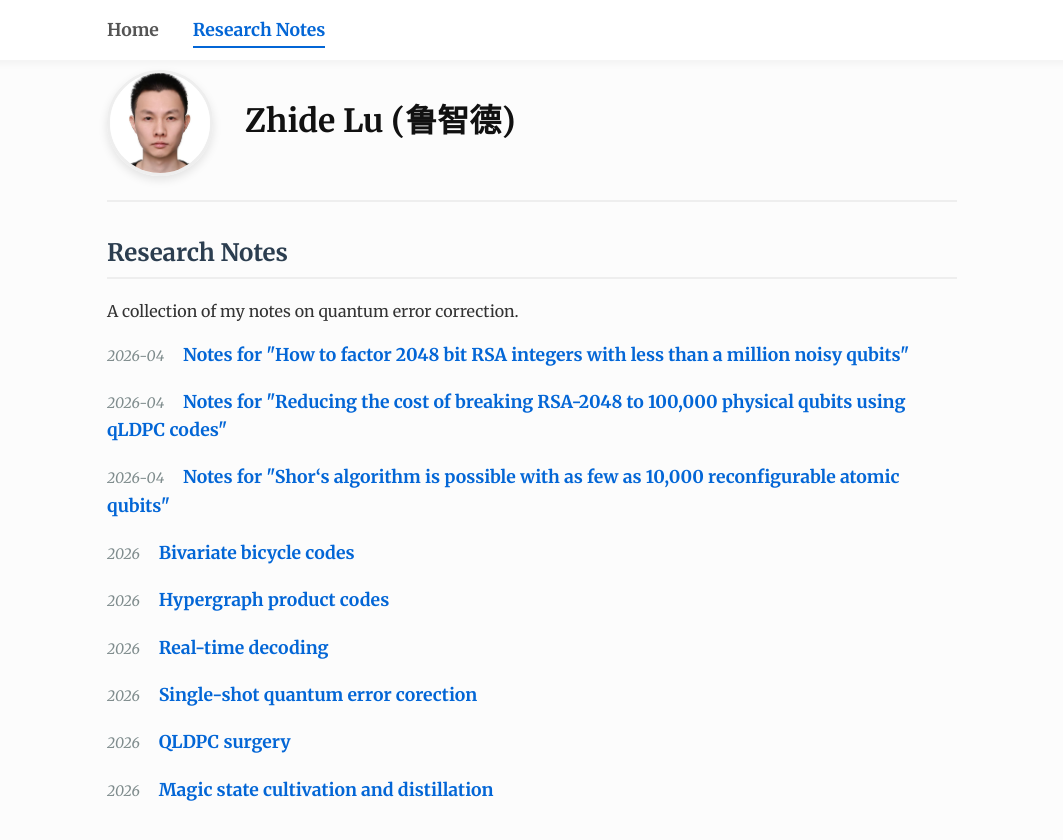
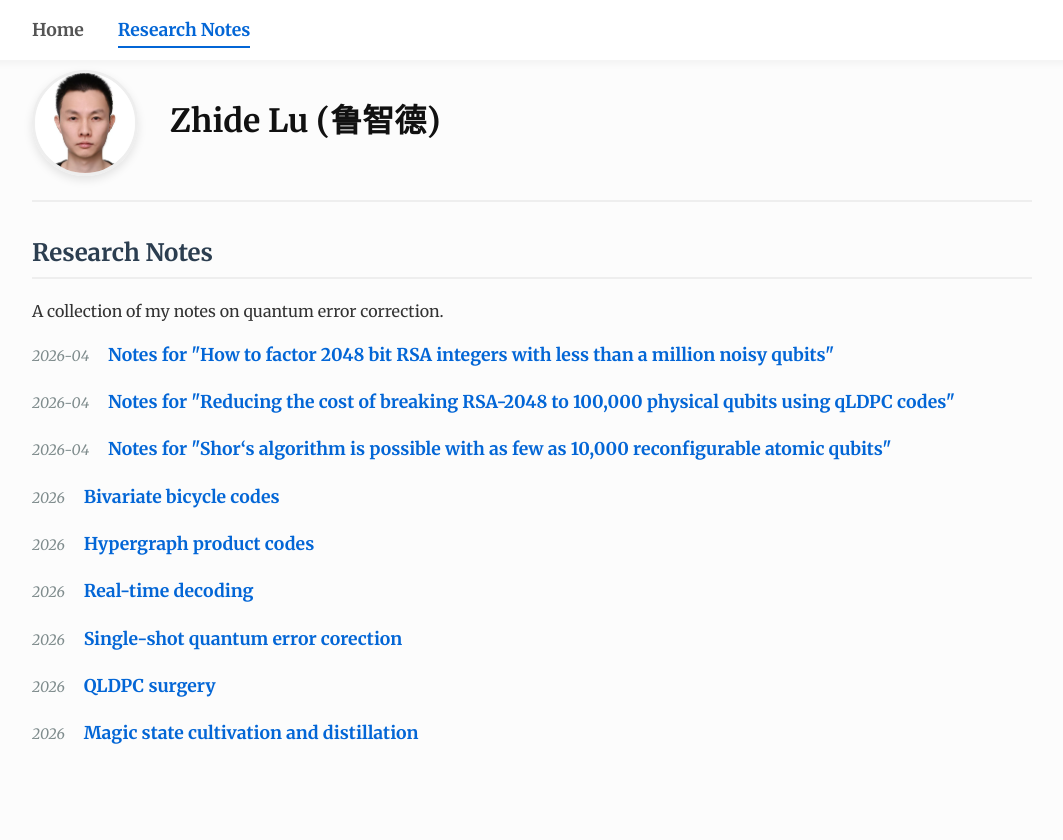
Before and after one commit to ZhideLu/ZhideLu.github.io, a Jekyll site: the page notes.html, which Jekyll copies as it is, in a window 1280 px wide. Shown: the top 840 px of the page, without its empty margins (108-1171 px from the left). Built offline with Jekyll 4.4.1, drawn with Linux system fonts in a browser that asks for light colours.

Commit message:
Update notes.html

```diff
--- a/notes.html
+++ b/notes.html
@@ -16,7 +16,7 @@
             font-family: 'Merriweather', serif;
             line-height: 1.6;
             color: #333;
-            max-width: 850px;
+            max-width: 1000px;
             margin: 0 auto;
             padding: 2rem;
             background-color: #fcfcfc;
@@ -38,7 +38,7 @@
 
         /* 3. 内部限宽容器：与页面的 850px 宽度对齐 */
         .nav-container {
-            max-width: 850px;
+            max-width: 1000px;
             width: 100%;
             margin: 0 auto;
             padding: 0 2rem;
```
